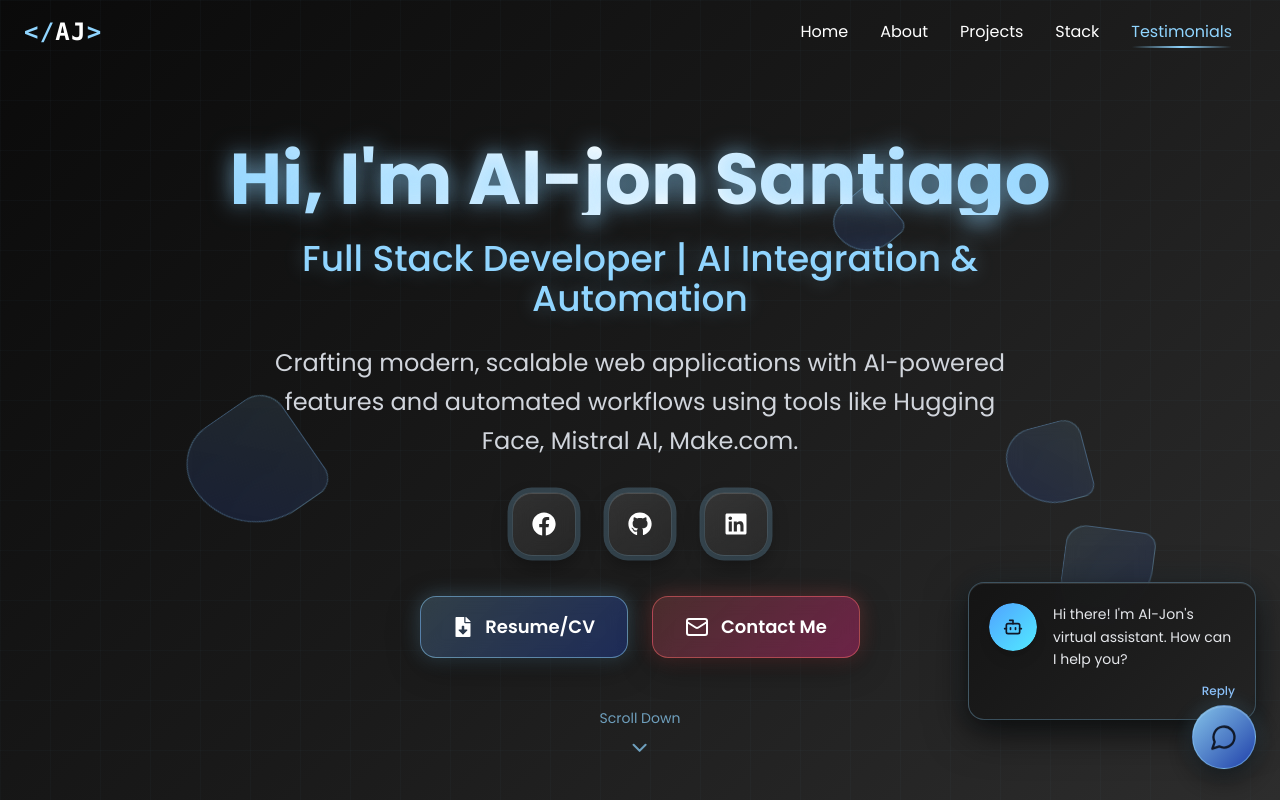
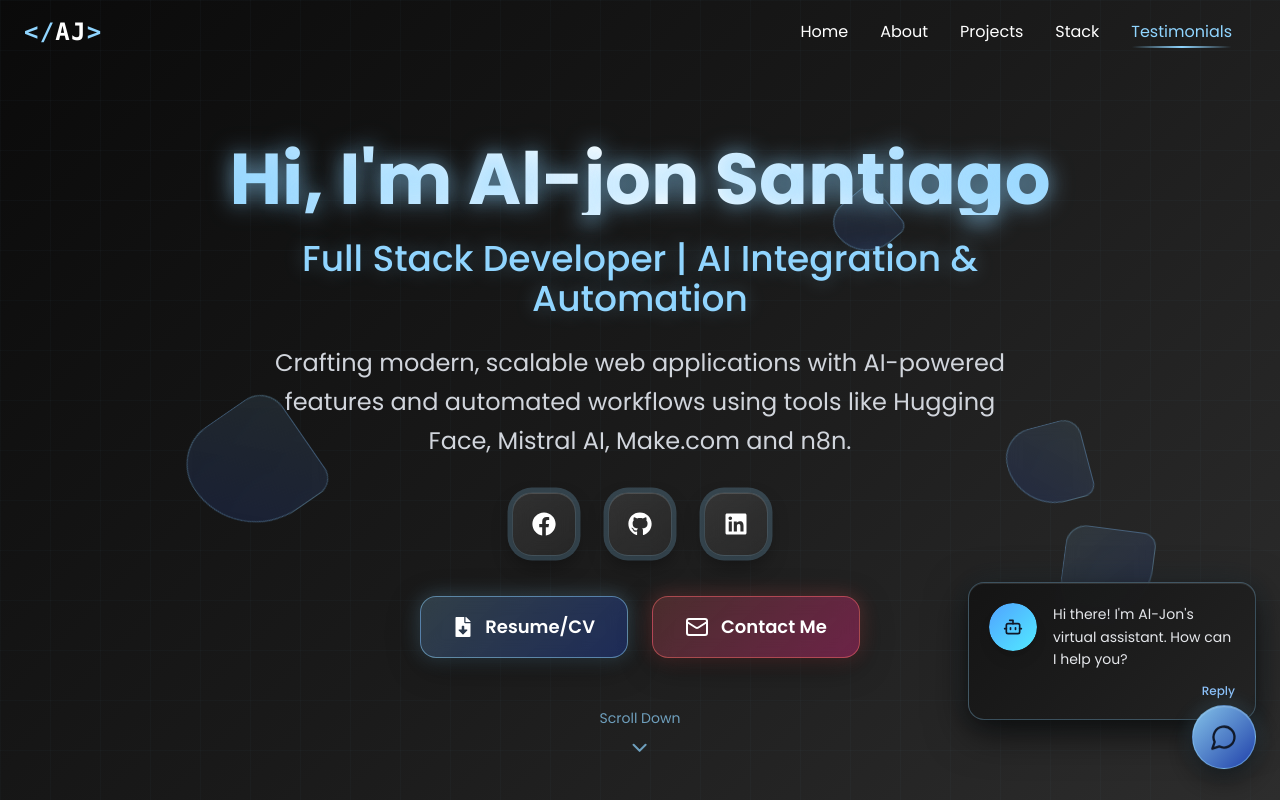
Before and after one commit to Aljon0/my-portfolio, a React (Vite) app: page /#testimonials in a window 1280 px wide. Shown: the top 800 px of the page. Built offline with nearby package versions, Linux system fonts and the light colour scheme.

Commit message:
feat: add n8n icon and update Stack component to include n8n in automation tools

```diff
--- a/src/pages/Home.jsx
+++ b/src/pages/Home.jsx
@@ -185,7 +185,7 @@ const Home = () => {
             >
               Crafting modern, scalable web applications with AI-powered
               features and automated workflows using tools like Hugging Face,
-              Mistral AI, Make.com.
+              Mistral AI, Make.com and n8n.
             </p>
 
             <div className="flex justify-center mt-6 sm:mt-8 space-x-6 sm:space-x-8">
--- a/src/pages/Stack.jsx
+++ b/src/pages/Stack.jsx
@@ -80,6 +80,26 @@ const MakeIcon = ({ color, size, style }) => {
   );
 };
 
+// Custom n8n icon
+const N8nIcon = ({ color, size, style }) => {
+  return (
+    <svg
+      xmlns="http://www.w3.org/2000/svg"
+      viewBox="0 0 24 24"
+      width={size}
+      height={size}
+      fill={color}
+      style={style}
+    >
+      <path d="M12 2L2 7l10 5 10-5-10-5zM2 17l10 5 10-5M2 12l10 5 10-5" />
+      <circle cx="6" cy="9" r="1" />
+      <circle cx="18" cy="9" r="1" />
+      <circle cx="6" cy="15" r="1" />
+      <circle cx="18" cy="15" r="1" />
+    </svg>
+  );
+};
+
 const Stack = () => {
   const { theme } = useTheme();
   const [activeSkill, setActiveSkill] = useState(null);
@@ -144,7 +164,10 @@ const Stack = () => {
     },
     {
       category: "Automation Tools",
-      skills: [{ name: "Make.com", icon: MakeIcon, color: "#6B46F2" }],
+      skills: [
+        { name: "Make.com", icon: MakeIcon, color: "#6B46F2" },
+        { name: "n8n", icon: N8nIcon, color: "#EA4B71" },
+      ],
     },
     {
       category: "Other Technologies",
```
